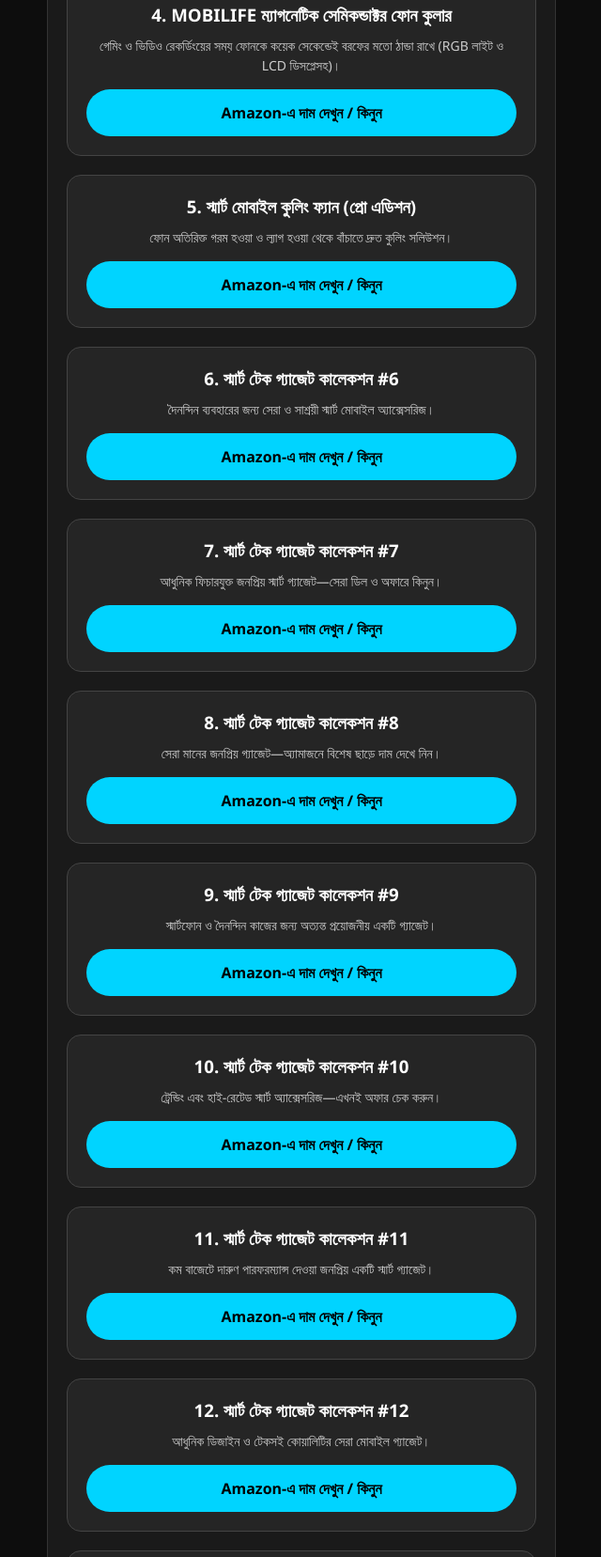
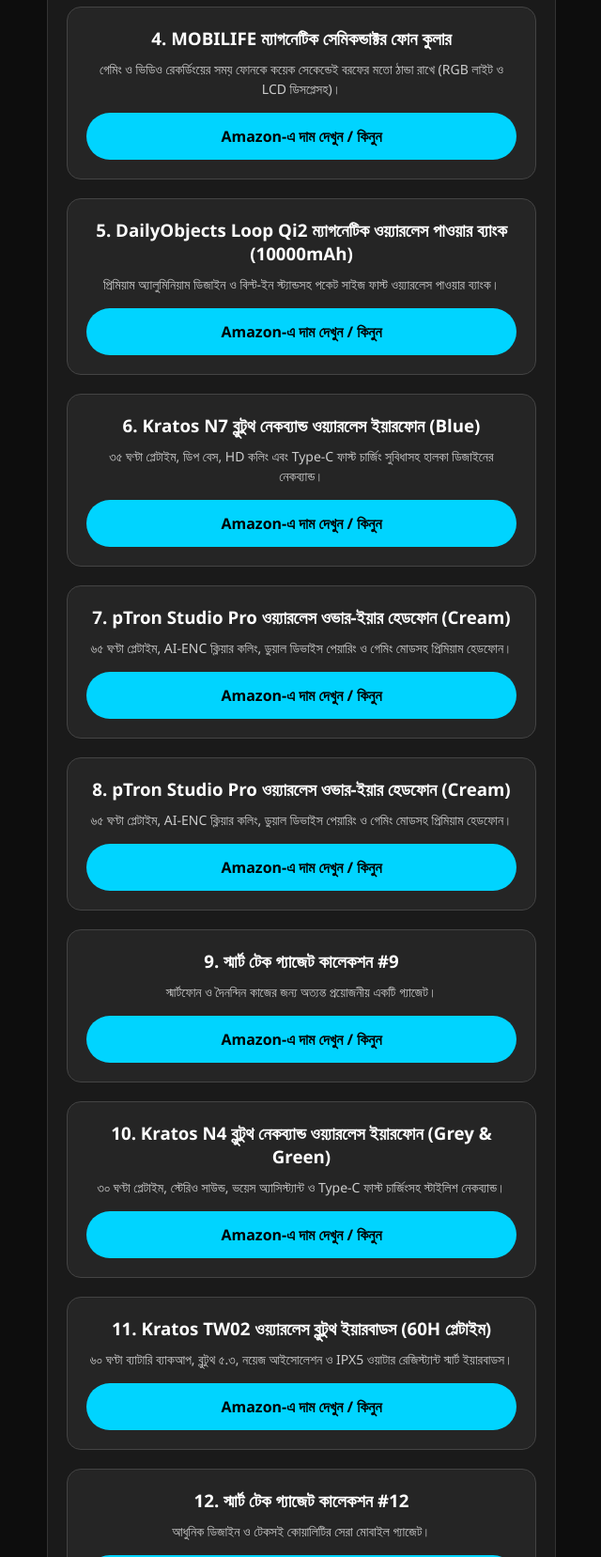
Before and after one commit to abutalhan29-beep/talhan-site, a plain HTML site: page index.html in a window 1280 px wide. Shown: the part 842-2499 px from the top of the page at 94% size, without its empty margins (319-959 px from the left). Drawn offline with Linux system fonts and the light colour scheme.

Commit message:
Update index.html

```diff
--- a/index.html
+++ b/index.html
@@ -96,8 +96,8 @@
 
         <!-- গ্যাজেট ৩ -->
         <div class="gadget-card">
-            <h3>3. Qi2 ম্যাগনেটিক ওয়্যারলেস পাওয়ার ব্যাংক (10000mAh)</h3>
-            <p>ফোনের পেছনে চুম্বকের মতো লেগে যাবে, কোনো তারের ঝামেলা ছাড়াই সুপার ফাস্ট চার্জিং।</p>
+            <h3>3. DailyObjects Loop Qi2 ম্যাগনেটিক ওয়্যারলেস পাওয়ার ব্যাংক (10000mAh)</h3>
+            <p>প্রিমিয়াম অ্যালুমিনিয়াম ডিজাইন ও বিল্ট-ইন স্ট্যান্ডসহ পকেট সাইজ ফাস্ট ওয়্যারলেস পাওয়ার ব্যাংক।</p>
             <a class="buy-button" href="https://link.amazon/B05KEwMrp" target="_blank" rel="noopener noreferrer">
                 Amazon-এ দাম দেখুন / কিনুন
             </a>
@@ -114,8 +114,8 @@
 
         <!-- গ্যাজেট ৫ -->
         <div class="gadget-card">
-            <h3>5. স্মার্ট মোবাইল কুলিং ফ্যান (প্রো এডিশন)</h3>
-            <p>ফোন অতিরিক্ত গরম হওয়া ও ল্যাগ হওয়া থেকে বাঁচাতে দ্রুত কুলিং সলিউশন।</p>
+            <h3>5. DailyObjects Loop Qi2 ম্যাগনেটিক ওয়্যারলেস পাওয়ার ব্যাংক (10000mAh)</h3>
+            <p>প্রিমিয়াম অ্যালুমিনিয়াম ডিজাইন ও বিল্ট-ইন স্ট্যান্ডসহ পকেট সাইজ ফাস্ট ওয়্যারলেস পাওয়ার ব্যাংক।</p>
             <a class="buy-button" href="https://link.amazon/B011zbUvj" target="_blank" rel="noopener noreferrer">
                 Amazon-এ দাম দেখুন / কিনুন
             </a>
@@ -123,8 +123,8 @@
 
         <!-- গ্যাজেট ৬ -->
         <div class="gadget-card">
-            <h3>6. স্মার্ট টেক গ্যাজেট কালেকশন #6</h3>
-            <p>দৈনন্দিন ব্যবহারের জন্য সেরা ও সাশ্রয়ী স্মার্ট মোবাইল অ্যাক্সেসরিজ।</p>
+            <h3>6. Kratos N7 ব্লুটুথ নেকব্যান্ড ওয়্যারলেস ইয়ারফোন (Blue)</h3>
+            <p>৩৫ ঘণ্টা প্লেটাইম, ডিপ বেস, HD কলিং এবং Type-C ফাস্ট চার্জিং সুবিধাসহ হালকা ডিজাইনের নেকব্যান্ড।</p>
             <a class="buy-button" href="https://link.amazon/B07N1s7tU" target="_blank" rel="noopener noreferrer">
                 Amazon-এ দাম দেখুন / কিনুন
             </a>
@@ -132,8 +132,8 @@
 
         <!-- গ্যাজেট ৭ -->
         <div class="gadget-card">
-            <h3>7. স্মার্ট টেক গ্যাজেট কালেকশন #7</h3>
-            <p>আধুনিক ফিচারযুক্ত জনপ্রিয় স্মার্ট গ্যাজেট—সেরা ডিল ও অফারে কিনুন।</p>
+            <h3>7. pTron Studio Pro ওয়্যারলেস ওভার-ইয়ার হেডফোন (Cream)</h3>
+            <p>৬৫ ঘণ্টা প্লেটাইম, AI-ENC ক্লিয়ার কলিং, ডুয়াল ডিভাইস পেয়ারিং ও গেমিং মোডসহ প্রিমিয়াম হেডফোন।</p>
             <a class="buy-button" href="https://link.amazon/B09iI2isX" target="_blank" rel="noopener noreferrer">
                 Amazon-এ দাম দেখুন / কিনুন
             </a>
@@ -141,8 +141,8 @@
 
         <!-- গ্যাজেট ৮ -->
         <div class="gadget-card">
-            <h3>8. স্মার্ট টেক গ্যাজেট কালেকশন #8</h3>
-            <p>সেরা মানের জনপ্রিয় গ্যাজেট—অ্যামাজনে বিশেষ ছাড়ে দাম দেখে নিন।</p>
+            <h3>8. pTron Studio Pro ওয়্যারলেস ওভার-ইয়ার হেডফোন (Cream)</h3>
+            <p>৬৫ ঘণ্টা প্লেটাইম, AI-ENC ক্লিয়ার কলিং, ডুয়াল ডিভাইস পেয়ারিং ও গেমিং মোডসহ প্রিমিয়াম হেডফোন।</p>
             <a class="buy-button" href="https://link.amazon/B0cRC4jdA" target="_blank" rel="noopener noreferrer">
                 Amazon-এ দাম দেখুন / কিনুন
             </a>
@@ -159,8 +159,8 @@
 
         <!-- গ্যাজেট ১০ -->
         <div class="gadget-card">
-            <h3>10. স্মার্ট টেক গ্যাজেট কালেকশন #10</h3>
-            <p>ট্রেন্ডিং এবং হাই-রেটেড স্মার্ট অ্যাক্সেসরিজ—এখনই অফার চেক করুন।</p>
+            <h3>10. Kratos N4 ব্লুটুথ নেকব্যান্ড ওয়্যারলেস ইয়ারফোন (Grey & Green)</h3>
+            <p>৩০ ঘণ্টা প্লেটাইম, স্টেরিও সাউন্ড, ভয়েস অ্যাসিস্ট্যান্ট ও Type-C ফাস্ট চার্জিংসহ স্টাইলিশ নেকব্যান্ড।</p>
             <a class="buy-button" href="https://link.amazon/B09j1kc9l" target="_blank" rel="noopener noreferrer">
                 Amazon-এ দাম দেখুন / কিনুন
             </a>
@@ -168,8 +168,8 @@
 
         <!-- গ্যাজেট ১১ -->
         <div class="gadget-card">
-            <h3>11. স্মার্ট টেক গ্যাজেট কালেকশন #11</h3>
-            <p>কম বাজেটে দারুণ পারফরম্যান্স দেওয়া জনপ্রিয় একটি স্মার্ট গ্যাজেট।</p>
+            <h3>11. Kratos TW02 ওয়্যারলেস ব্লুটুথ ইয়ারবাডস (60H প্লেটাইম)</h3>
+            <p>৬০ ঘণ্টা ব্যাটারি ব্যাকআপ, ব্লুটুথ ৫.৩, নয়েজ আইসোলেশন ও IPX5 ওয়াটার রেজিস্ট্যান্ট স্মার্ট ইয়ারবাডস।</p>
             <a class="buy-button" href="https://link.amazon/B0dmXA0sk" target="_blank" rel="noopener noreferrer">
                 Amazon-এ দাম দেখুন / কিনুন
             </a>
```
